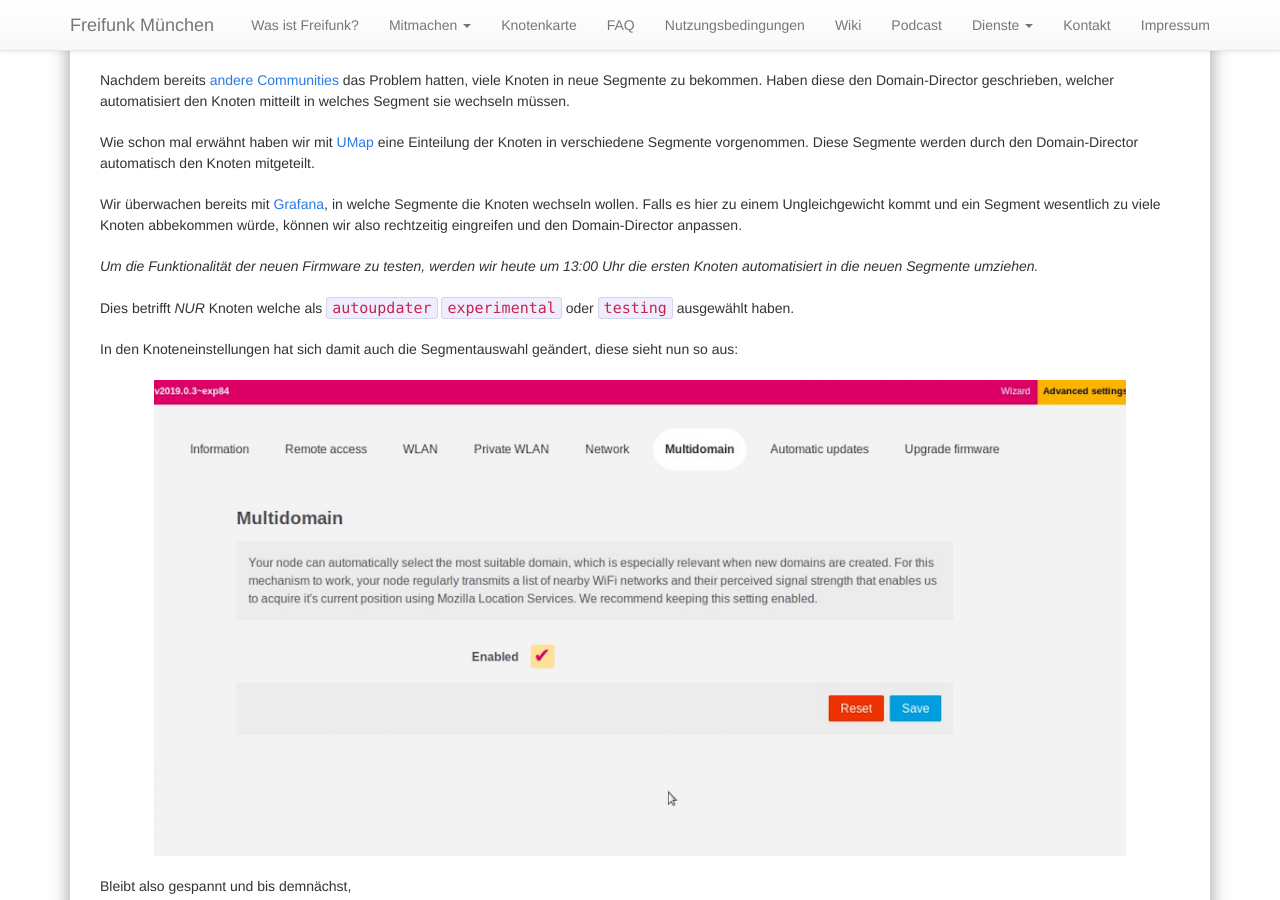
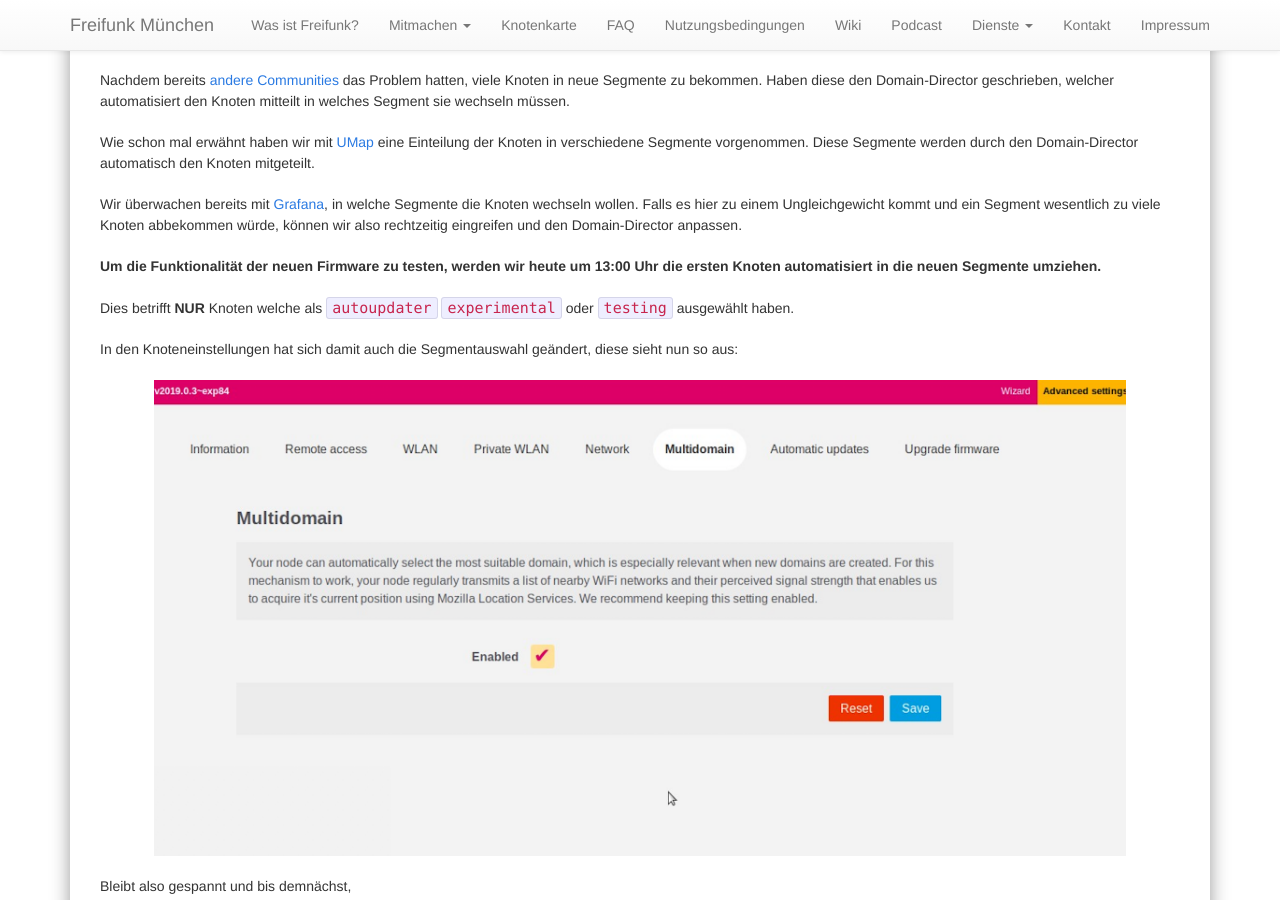
Before and after one commit to freifunkMUC/freifunkmuc.github.io, a Jekyll site: the page built from _posts/2019-06-01-infrastruktur-reboot-teil175.markdown, in a window 1280 px wide and 900 px high, scrolled down 350 px. Built offline with Jekyll 4.4.1, drawn with Linux system fonts in a browser that asks for light colours.

Commit message:
Make bold, bold ;)

```diff
--- a/_posts/2019-06-01-infrastruktur-reboot-teil175.markdown
+++ b/_posts/2019-06-01-infrastruktur-reboot-teil175.markdown
@@ -21,9 +21,9 @@ Diese Segmente werden durch den Domain-Director automatisch den Knoten mitgeteil
 Wir überwachen bereits mit [Grafana](https://stats.ffmuc.net/d/vhI10KgZk/debugging-dashboard?orgId=1&refresh=1m&fullscreen&panelId=13), in welche Segmente die Knoten wechseln wollen.
 Falls es hier zu einem Ungleichgewicht kommt und ein Segment wesentlich zu viele Knoten abbekommen würde, können wir also rechtzeitig eingreifen und den Domain-Director anpassen.
 
-*Um die Funktionalität der neuen Firmware zu testen, werden wir heute um 13:00 Uhr die ersten Knoten automatisiert in die neuen Segmente umziehen.*
+**Um die Funktionalität der neuen Firmware zu testen, werden wir heute um 13:00 Uhr die ersten Knoten automatisiert in die neuen Segmente umziehen.**
 
-Dies betrifft *NUR* Knoten welche als `autoupdater` `experimental` oder `testing` ausgewählt haben.
+Dies betrifft **NUR** Knoten welche als `autoupdater` `experimental` oder `testing` ausgewählt haben.
 
 In den Knoteneinstellungen hat sich damit auch die Segmentauswahl geändert, diese sieht nun so aus:
 
```
